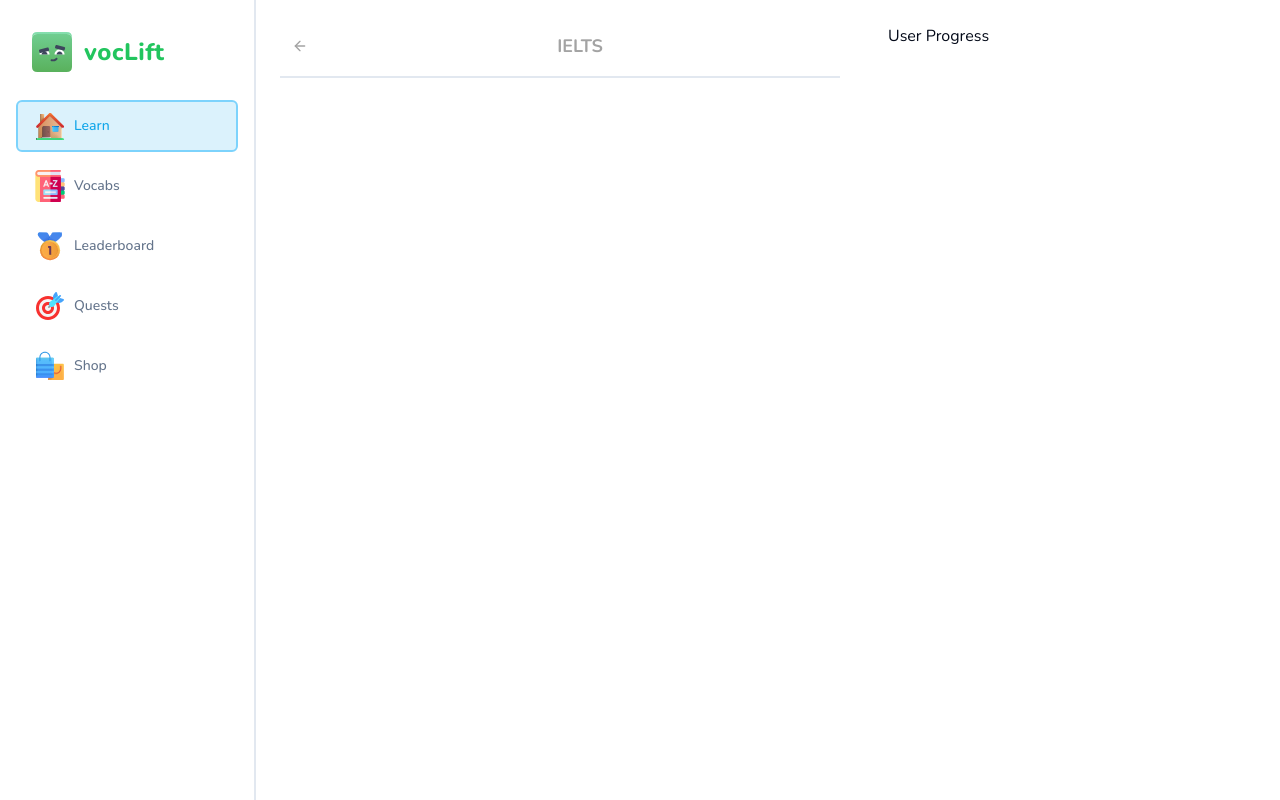
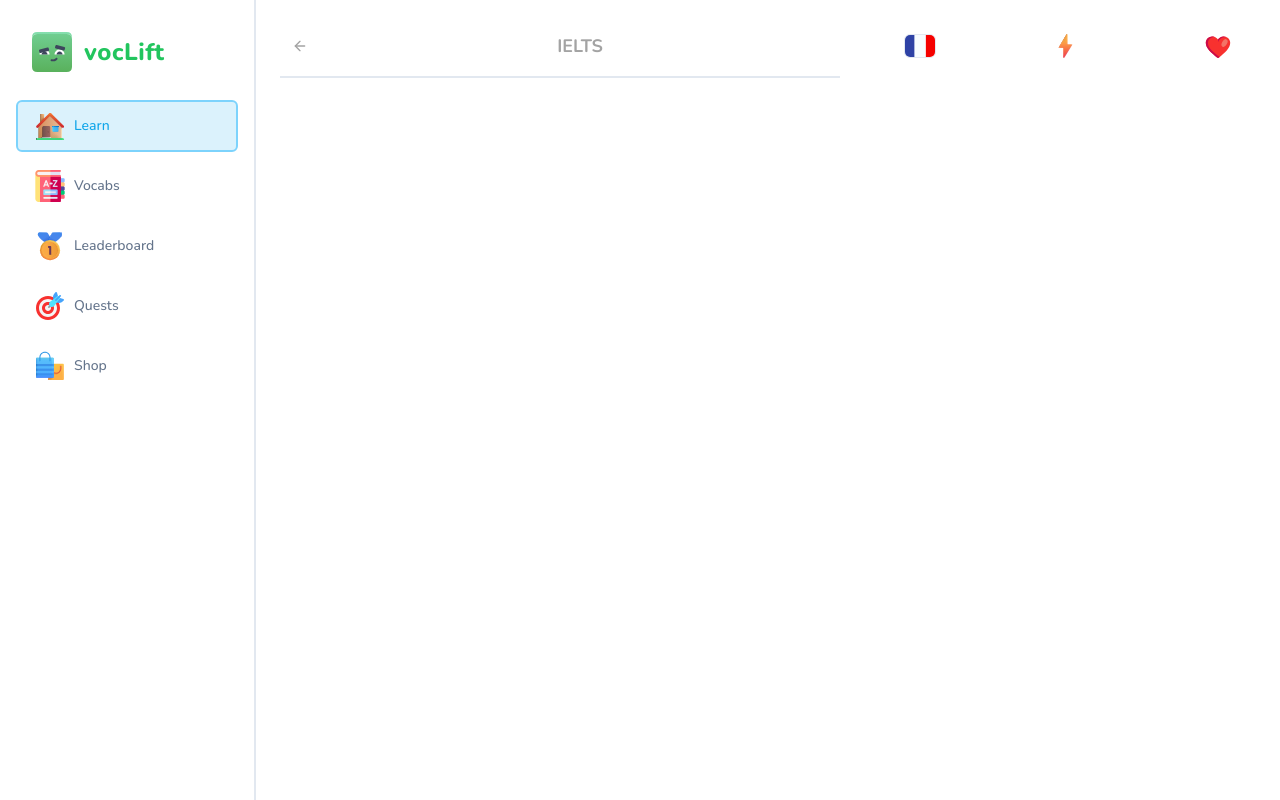
Before and after one commit to hr-shuvo/Voclift, a Next.js app in the folder client/: page /learn in a window 1280 px wide. Built offline with nearby package versions, Linux system fonts and the light colour scheme; no server answers.

Commit message:
user progress partial

```diff
--- a/client/components/user-progress.tsx
+++ b/client/components/user-progress.tsx
@@ -1,7 +1,60 @@
+import Link from "next/link";
+import {Button} from "@/components/ui/button";
+import Image from "next/image";
+import {InfinityIcon} from "lucide-react";
 
+type Course = {
+    _id: string;
+    title: string;
+    imageSrc: string;
+};
 
-export const UserProgress =() =>{
+type Props = {
+    activeCourse: Course;
+    hearts: number;
+    points: number;
+    hasActiveSubscription: boolean;
+};
+
+export const UserProgress =({activeCourse, points, hearts, hasActiveSubscription}: Props) =>{
+    console.log(activeCourse)
     return (
-        <div>User Progress</div>
+        <div className='flex items-center justify-between gap-x-2 w-full'>
+            <Link href='/courses'>
+                <Button variant='ghost'>
+                    <Image
+                        src='/fr.svg'
+                        alt='French'
+                        className='rounded-md border'
+                        width={32}
+                        height={32}
+                    />
+                </Button>
+            </Link>
+            <Link href='/shop'>
+                <Button variant='ghost' className='text-orange-500'>
+                    <Image
+                        src='/points.svg'
+                        alt='points'
+                        className='mr-2'
+                        width={28}
+                        height={28}
+                    />
+                    {points}
+                </Button>
+            </Link>
+            <Link href='/shop'>
+                <Button variant='ghost' className='text-rose-500'>
+                    <Image
+                        src='/heart.svg'
+                        alt='hearts'
+                        className='mr-2'
+                        width={28}
+                        height={28}
+                    />
+                    {hasActiveSubscription ? <InfinityIcon/> : hearts}
+                </Button>
+            </Link>
+        </div>
     )
 }
```
